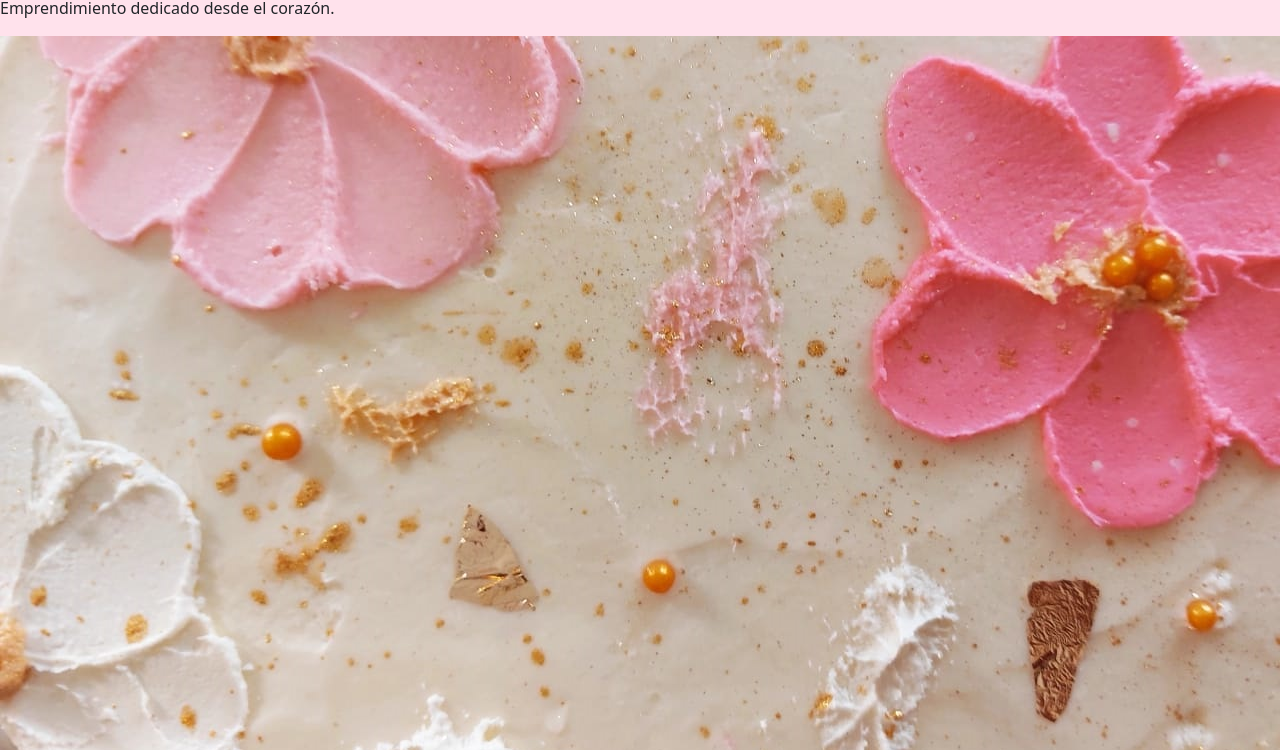
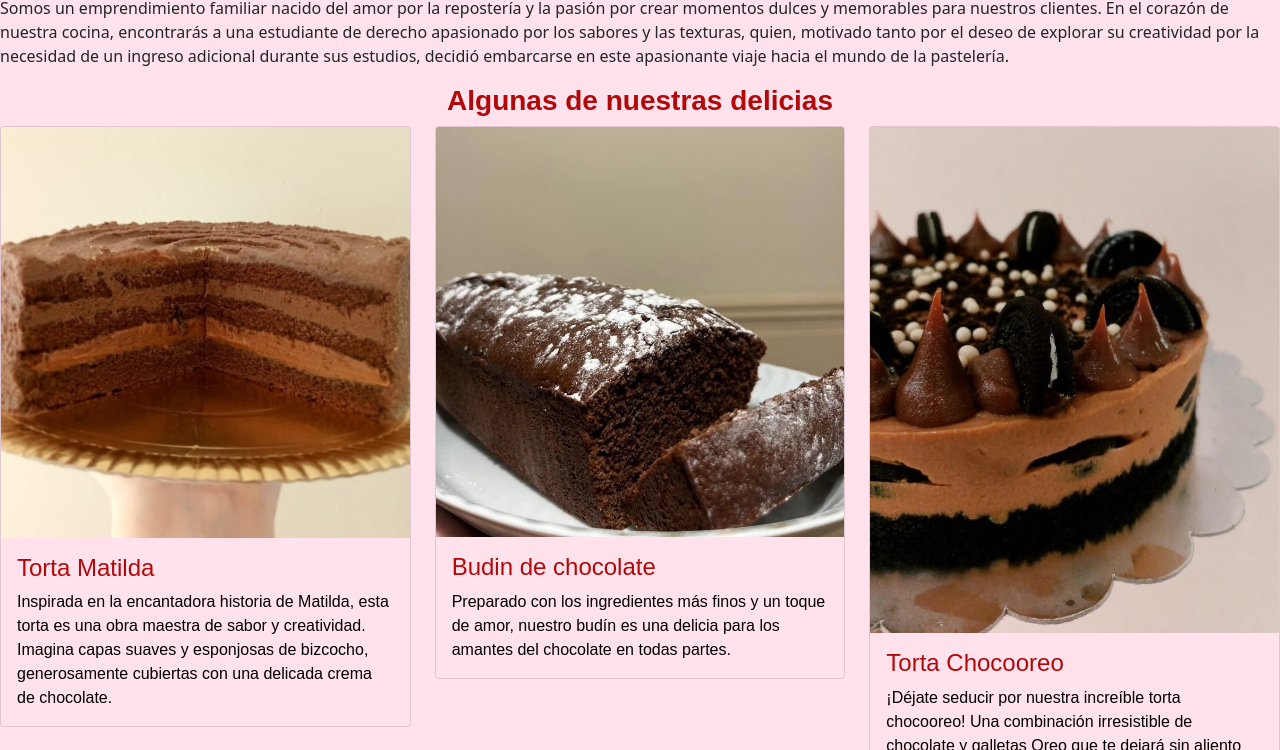
Before and after one commit to manuespila/primer-repositorio, a website: page index.html in a window 1280 px wide. Shown: the part 342-1092 px from the top of the page. Drawn offline with nearby package versions, Linux system fonts and the light colour scheme.

Commit message:
agregue cards al index

```diff
--- a/index.html
+++ b/index.html
@@ -67,16 +67,61 @@ hacia el mundo de la pastelería.">
         </section>
 
         <section>
-            <h2>Pastelería</h2>
+            <h2>¡Bienvenidos a Bela Bakery!</h2>
         </section>
         <section>
-            <p> Emprendimiento dedicado desde el corazón.</p>
+            <div class="texto">
+                <p>
+                    Somos un emprendimiento familiar nacido del amor por la repostería y la pasión por crear momentos
+                    dulces
+                    y
+                    memorables para nuestros clientes. En el corazón de nuestra cocina, encontrarás a una estudiante de
+                    derecho
+                    apasionado por los sabores y las texturas, quien, motivado tanto por el deseo de explorar su
+                    creatividad
+                    por
+                    la necesidad de un ingreso adicional durante sus estudios, decidió embarcarse en este apasionante
+                    viaje
+                    hacia el mundo de la pastelería.
+                </p>
+            </div>
             <section>
-                <img src="img/florcitas.jpg" alt="florcitas">
+                <h3>Algunas de nuestras delicias</h3>
+                <div class="row row-cols-1 row-cols-md-3 g-4">
+                    <div class="col">
+                        <div class="card card-menu">
+                            <img src="img/matilda-cortada.jpg" class="card-img-top" alt="Torta Matilda">
+                            <div class="card-body">
+                                <h4 class="card-title">Torta Matilda</h4>
+                                <p class="card-text">Inspirada en la encantadora historia de Matilda, esta torta es una
+                                    obra maestra de sabor y creatividad. Imagina capas suaves y esponjosas de bizcocho,
+                                    generosamente cubiertas con una delicada crema de chocolate.</p>
+                            </div>
+                        </div>
+                    </div>
+                    <div class="col">
+                        <div class="card card-menu">
+                            <img src="img/budin-de-chocolate.jpg" class="card-img-top" alt="Budín de chocolate">
+                            <div class="card-body">
+                                <h4 class="card-title">Budin de chocolate</h4>
+                                <p class="card-text">Preparado con los ingredientes más finos y un toque de amor,
+                                    nuestro budín es una delicia para los amantes del chocolate en todas partes.</p>
+                            </div>
+                        </div>
+                    </div>
+                    <div class="col">
+                        <div class="card card-menu">
+                            <img src="img/chocooreo.jpg" class="card-img-top" alt="Torta chocooreo">
+                            <div class="card-body">
+                                <h4 class="card-title">Torta Chocooreo</h4>
+                                <p class="card-text">¡Déjate seducir por nuestra increíble torta chocooreo! Una
+                                    combinación irresistible de chocolate y galletas Oreo que te dejará sin aliento con
+                                    cada bocado.</p>
+                            </div>
+                        </div>
+                    </div>
+                </div>
             </section>
-
-
-
     </main>
 
     <footer class="footer"> <!-- Seccion 3 -->
--- /dev/null
+++ b/scss/layout/_cards-menu.scss
@@ -0,0 +1,6 @@
+.card-menu {
+    background-color: #FFE2EC;
+    color: black;
+    font-family: the-seasons, sans-serif;
+    font-style: normal
+}
--- a/scss/layout/_titulos.scss
+++ b/scss/layout/_titulos.scss
@@ -16,3 +16,17 @@ h2 {
     font-family: the-seasons, sans-serif;
     font-style: normal;
 }
+
+h3 {
+    color: #b30809;
+    font-family: the-seasons, sans-serif;
+    font-style: normal;
+    text-align: center;
+    font-weight: bold;
+}
+
+h4 {
+    color: #b30809;
+    font-family: the-seasons, sans-serif;
+    font-style: normal;
+}
--- a/scss/style.scss
+++ b/scss/style.scss
@@ -8,6 +8,7 @@
 @import "layout/navbar";
 @import "layout/titulos";
 @import "layout/cards-conteiner";
+@import "layout/cards-menu";
 
 // Media
 @import "layout/media320";
```
Also changed, not shown: css/style.css.
